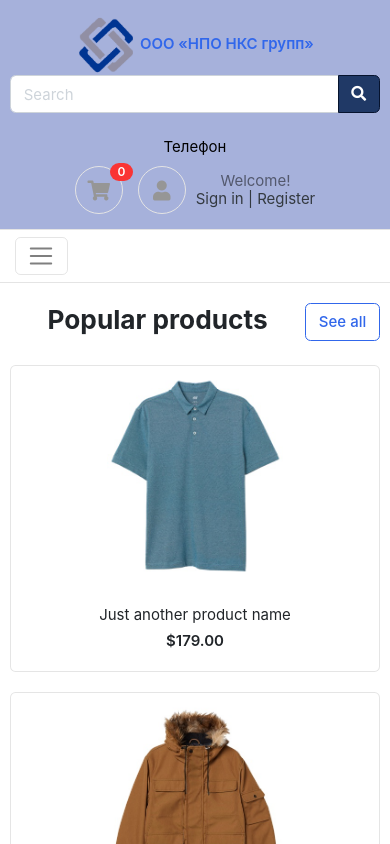
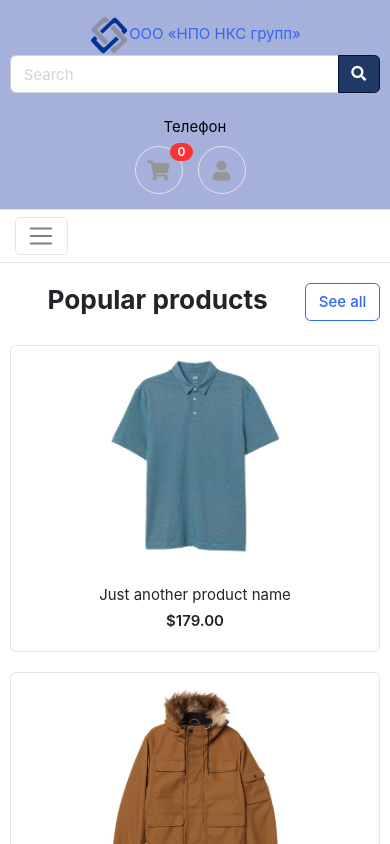
Before and after one commit to jojoprison/react-eshop-template, a React (Create React App) app: page / in a window 390 px wide. Shown: the top 844 px of the page. Built offline with nearby package versions, Linux system fonts and the light colour scheme.

Commit message:
responsive header (exclude mobile)

```diff
--- a/public/assets/css/responsive.css
+++ b/public/assets/css/responsive.css
@@ -1,17 +1,19 @@
 .mobile-block {
     display: none;
 }
-
-/*@media (min-width: 1392px) {*/
-/*    .container {*/
-/*        max-width: 1350px;*/
-/*    }*/
-/*}*/
 
 @media (min-width: 1500px) {
     .container {
         max-width: 1460px;
     }
+}
+
+.col-xxl, .col-xxl-auto, .col-xxl-12, .col-xxl-11, .col-xxl-10, .col-xxl-9, .col-xxl-8, .col-xxl-7, .col-xxl-6, .col-xxl-5,
+.col-xxl-4, .col-xxl-3, .col-xxl-2, .col-xxl-1{
+    position: relative;
+    width: 100%;
+    padding-right: 10px;
+    padding-left: 10px;
 }
 
 @media (min-width: 1500px) {
@@ -213,6 +215,28 @@
     .table-shopping-cart .itemside .aside {
         display: none;
     }
+
+    .mobile-hide {
+        display: none;
+    }
+
+    .tablet-block {
+        display: block;
+    }
+
+    .section-header .logo {
+        max-height: 40px;
+        width: auto;
+    }
+
+    .section-header .header-main .brand-wrap {
+        margin-bottom: 1rem;
+        display: inline-block;
+    }
+
+    .section-header .header-main .search {
+        margin-bottom: 1rem;
+    }
 }
 
 @media all and (max-width: 768px) {
@@ -275,5 +299,14 @@
     .navbar-expand .navbar-collapse {
         flex-direction: column;
     }
+
+    #title_message {
+        visibility: hidden;
+        clear: both;
+        float: left;
+        margin: 10px auto 5px 20px;
+        width: 28%;
+        display: none;
+    }
 }
 /*# sourceMappingURL=responsive.css.map */
--- a/src/components/Header.js
+++ b/src/components/Header.js
@@ -3,52 +3,52 @@ import React from "react";
 
 const Header = () => {
 
-
     return (
-        <div className="App">
         <header className="section-header">
             <section className="header-main border-bottom">
                 <div className="container">
-                <div className="row no-gutters align-items-center">
-                    <div className="col-xxl-3 col-lg-4 col-md-2 col-sm-2 col-12">
-                        {/*TODO мб убрать navbar-brand*/}
-                        <a  href="/">
+                    <div className="row align-items-baseline">
+
+                        <div
+                            className="col-lg-3 col-md-6 p-lg-0 pt-md-2">
+                            <a href="/">
                                 <img src='assets/images/logos/logo.png' width="60" height="60"
-                                 className="d-inline-block align-center " alt=""/>
-                          <span style={{fontWeight: "600"}}> ООО «НПО НКС групп» </span>
+                                     className="logo" alt=""/>
+                                ООО «НПО НКС групп»
                             </a>
                         </div>
 
-
-                    <div id="search-header-div" className="col-xxl-5 col-xl-5 col-lg-3 col-md-2 col-sm-1">
+                        <div id="search-header-div"
+                             className="col-xxl-5 col-xl-5 col-lg-5 col-md-auto order-lg-1 order-md-last">
                             <form action="#" className="search">
                                 <div className="input-group w-100">
-                                <input id="search-header" type="text" className="form-control" placeholder="Search"/>
+                                    <input id="search-header" type="text" className="form-control"
+                                           placeholder="Search"/>
                                     <div className="input-group-append">
                                         <button className="btn nks-btn" type="submit">
-                                        <i className="fa fa-search"></i>
+                                            <i className="fa fa-search"/>
                                         </button>
                                     </div>
                                 </div>
                             </form>
                         </div>
 
-                    <div className="col-xxl-1 col-xl-1 col-lg-1 col-md-2 col-sm-2 col-12">
+                        <div className="col-lg-1 col-md order-md-1 p-lg-0">
                             <a className="nav-link contact" href="#">Телефон</a>
                         </div>
 
-
-                <div className="col-xxl-3 col-lg-4 col-md-4 col-sm-2 col-12">
-                        <div className="widgets-wrap float-md-right rightside">
-                            <div className="widget-header  mr-3">
-                                <a href="#" className="icon icon-sm rounded-circle border"><i
-                                    className="fa fa-shopping-cart"></i></a>
+                        <div id="widgets_header"
+                             className="col-xl-3 col-lg col-md order-md-2 align-self-start p-lg-0 mb-md-3">
+                            <div className="widgets-wrap float-lg-right">
+                                <div className="widget-header mr-3">
+                                    <a href="#" className="icon icon-sm rounded-circle border">
+                                        <i className="fa fa-shopping-cart"></i></a>
                                     <span className="badge badge-pill badge-danger notify">0</span>
                                 </div>
                                 <div className="widget-header icontext">
-                                <a href="#" className="icon icon-sm rounded-circle border"><i
-                                    className="fa fa-user"></i></a>
-                                <div className="text">
+                                    <a href="#" className="icon icon-sm rounded-circle border">
+                                        <i className="fa fa-user"></i></a>
+                                    <div className="text mobile-hide">
                                         <span className="text-black-50">Welcome!</span>
                                         <div>
                                             <a href="#">Sign in</a> |
@@ -58,11 +58,11 @@ const Header = () => {
                                 </div>
                             </div>
                         </div>
+
                     </div>
                 </div>
             </section>
         </header>
-</div>
     );
 };
 
```
Lines whose indentation alone changed are shown as unchanged.
